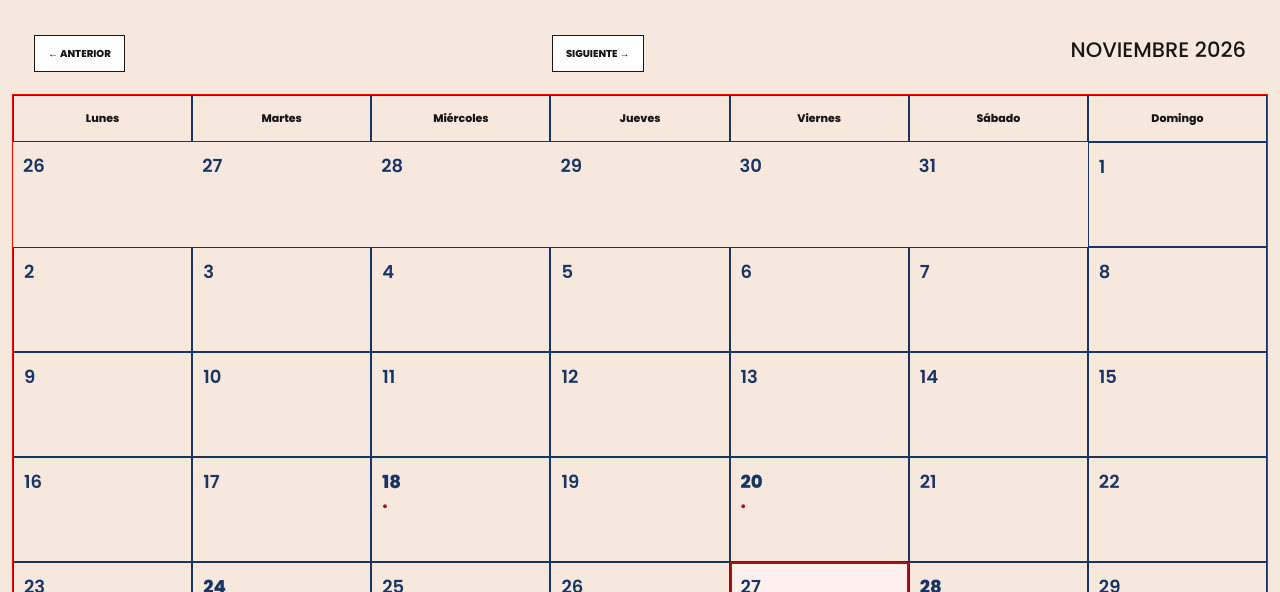
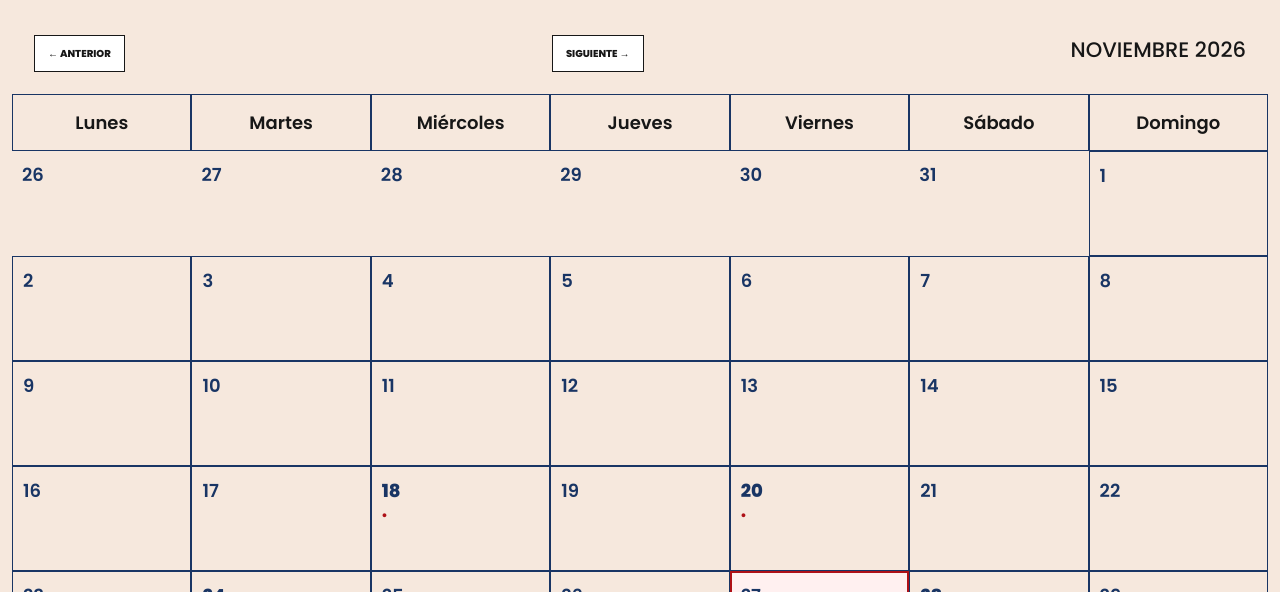
Before and after one commit to maximilianoVelazco/csm, a plain HTML site: page pages/eventos.html in a window 1280 px wide. Shown: the part 208-800 px from the top of the page. Drawn offline with nearby package versions, Linux system fonts and the light colour scheme.

Commit message:
asdasdasdasdasd

```diff
--- a/css/eventos.css
+++ b/css/eventos.css
@@ -56,14 +56,13 @@
 .calendario-grilla {
     display: grid;
     grid-template-columns: repeat(7, minmax(0, 1fr));
-    border: 1px solid red;
 }
 
 .dia-semana {
     padding: 14px 5px;
     text-align: center;
-    font-size: 11px;
-    font-weight: 800;
+    font-size: 18px;
+    font-weight: 600;
     border: 1px solid var(--color-azul);
 }
 
@@ -78,9 +77,9 @@
     border: 1px solid var(--color-azul);
 }
 
-.dia-calendario:nth-child(7n) {
-    /* border: none; */
-}
+/* .dia-calendario:nth-child(7n) {
+     border: none;
+} */
 
 .dia-calendario.otro-mes {
     color: var(--color-azul);
```
